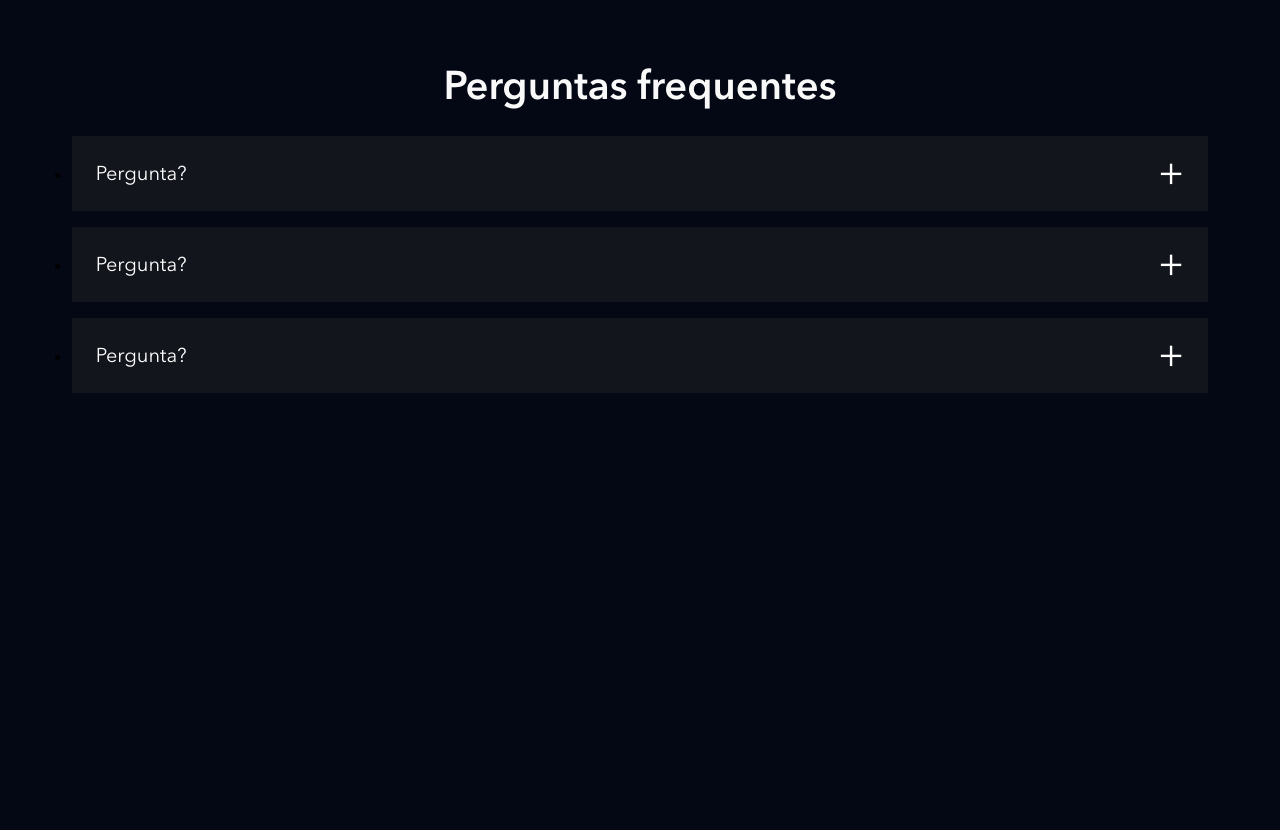
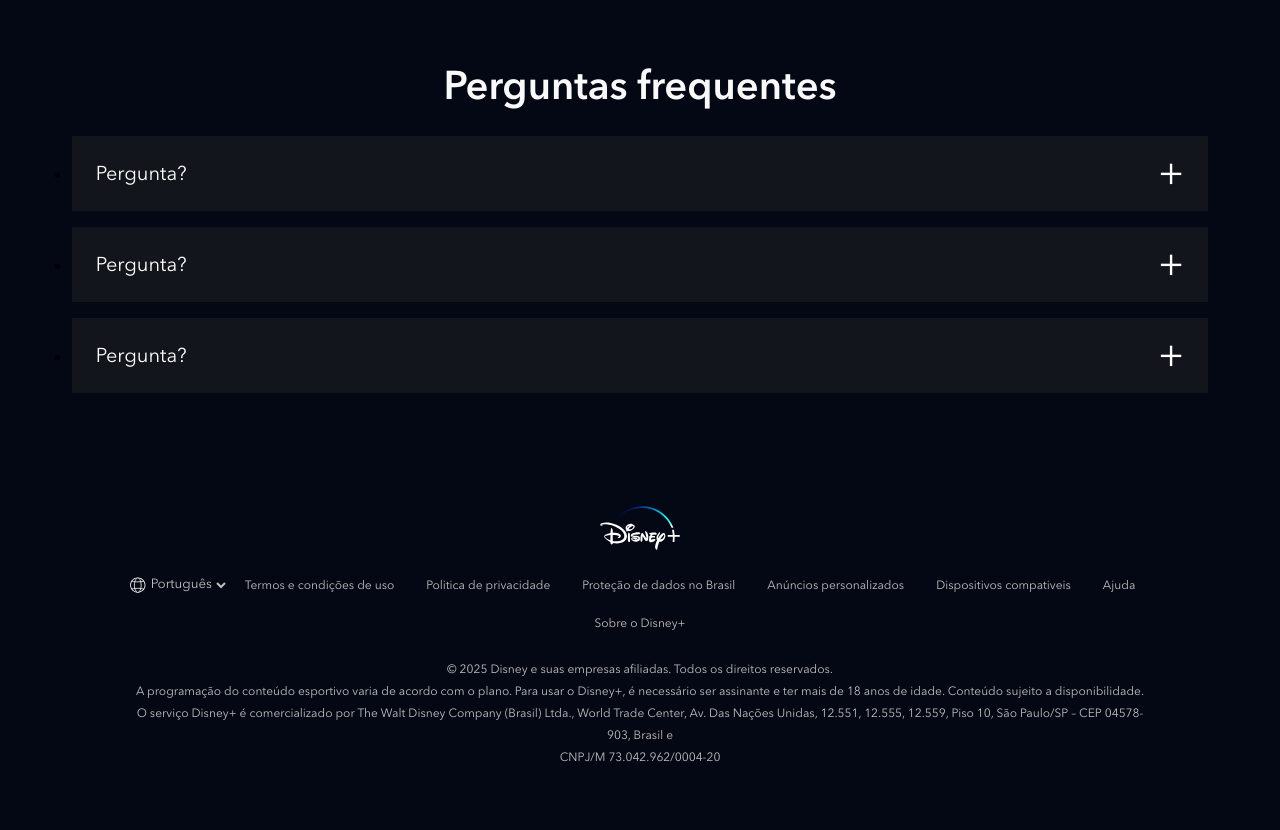
Before and after one commit to Jhonathan-Henrique/Clone_DisneyPlus, a website: page index.html in a window 1280 px wide. Shown: the part 4173-5003 px from the top of the page. Before the commit the page ends 4653 px from the top, so only its background shows below. Drawn offline with Linux system fonts and the light colour scheme.

Commit message:
Chore: criado o rodapé do site.

```diff
--- a/index.html
+++ b/index.html
@@ -231,6 +231,49 @@
 		</ul>
 	</section>
 
+	<footer class="footer">
+		<div class="footer__container">
+			<img class="footer__logo" src="./dist/images/disneyplus.svg" alt="Disney+">
+			<ul class="footer__links">
+				<li class="footer__links__item">
+					<div class="language-selector">
+						<img src="./dist/images/icones/globe.svg" alt="globo do mundo">
+					<select>
+						<option>English</option>
+						<option selected>Português</option>
+					</select>
+					</div>
+				</li>
+				<li class="footer__links__item">
+					<a class="text--small" href="#">Termos e condições de uso</a>
+				</li>
+				<li class="footer__links__item">
+					<a class="text--small" href="#">Politica de privacidade</a>
+				</li>
+				<li class="footer__links__item">
+					<a class="text--small" href="#">Proteção de dados no Brasil</a>
+				</li>
+				<li class="footer__links__item">
+					<a class="text--small" href="#">Anúncios personalizados</a>
+				</li>
+				<li class="footer__links__item">
+					<a class="text--small" href="#">Dispositivos compativeis</a>
+				</li>
+				<li class="footer__links__item">
+					<a class="text--small" href="#">Ajuda</a>
+				</li>
+				<li class="footer__links__item">
+					<a class="text--small" href="#">Sobre o Disney+</a>
+				</li>
+			</ul>
+			<p class="text--small">
+				© 2025 Disney e suas empresas afiliadas. Todos os direitos reservados. <br>
+	A programação do conteúdo esportivo varia de acordo com o plano. Para usar o Disney+, é necessário ser assinante e ter mais de 18 anos de idade. Conteúdo sujeito a disponibilidade.  <br>
+	O serviço Disney+ é comercializado por The Walt Disney Company (Brasil) Ltda., World Trade Center, Av. Das Nações Unidas, 12.551, 12.555, 12.559, Piso 10, São Paulo/SP – CEP 04578-903, Brasil e <br> CNPJ/M 73.042.962/0004-20
+			</p>
+		</div>
+	</footer>
+
 	<script src="./src/main.js"></script>
 </body>
 </html>
--- /dev/null
+++ b/src/styles/_footer.scss
@@ -0,0 +1,68 @@
+@use 'variaveis';
+
+.footer {
+
+  padding: 26px 8px;
+  &__container {
+    max-width: 1024px;
+    width: 100%;
+    margin: 0 auto;
+    text-align: center;
+    padding-bottom: 20px;
+  }
+
+  &__logo {
+    width: 80px;
+    margin: 0 auto 10px;
+  }
+
+  &__links {
+    margin-bottom: 16px;
+    display: flex;
+    align-items: center;
+    flex-wrap: wrap;
+    justify-content: center;
+    &__item {
+      display: inline-block;
+
+      a {
+        text-decoration: none;
+        padding: 8px 16px;
+        display: block;
+
+        &:hover {
+          color: variaveis.$corTextoSecundario;
+        }
+      }
+    }
+  }
+
+  p {
+    margin-bottom: 16px;
+  }
+}
+
+.language-selector {
+  display: flex;
+  align-items: center;
+
+  img {
+    height: 18px;
+    width: 18px;
+  }
+
+  select {
+    background: transparent;
+    border: none;
+    color: variaveis.$corTextoPrincipal;
+    height: 38px;
+
+    &:hover {
+      color: variaveis.$corTextoSecundario;
+    }
+
+    option {
+      color: variaveis.$corDeFundo;
+    }
+  }
+}
--- a/src/styles/main.scss
+++ b/src/styles/main.scss
@@ -4,6 +4,7 @@
 @use 'plans';
 @use 'available-devices';
 @use 'faq';
+@use 'footer';
 
 @font-face {
   font-family: Avenir;
```
Also changed, not shown: dist/css/main.css.
